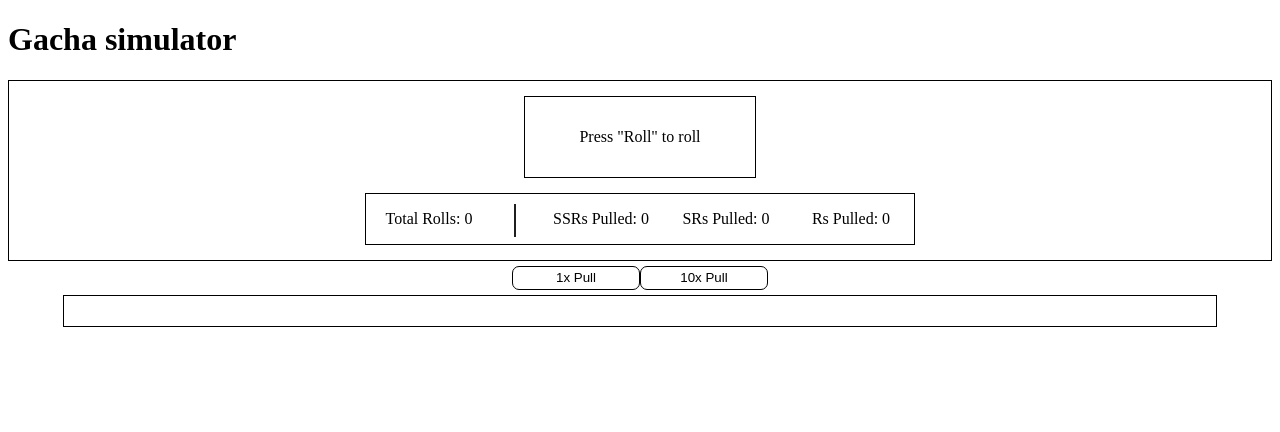
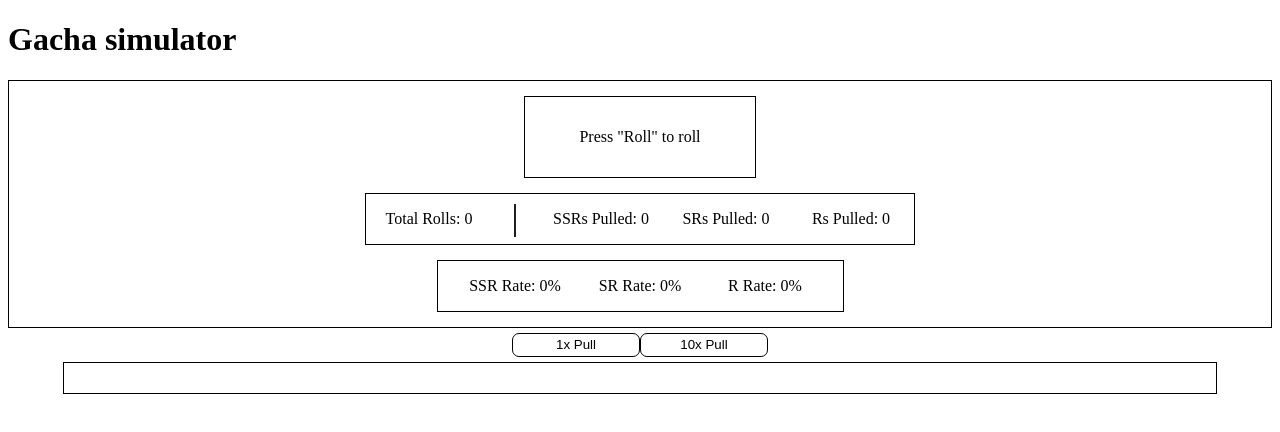
Before and after one commit to RvnVentra/Gacha-Simulator, a React (Create React App) app: page / in a window 1280 px wide. Shown: the top 432 px of the page. Built offline with nearby package versions, Linux system fonts and the light colour scheme.

Commit message:
Added display for gacha percentile based on rolls

```diff
--- a/src/components/Content/Gacha/Gacha.js
+++ b/src/components/Content/Gacha/Gacha.js
@@ -187,7 +187,6 @@ export default function Gacha() {
     return (
         <div>
             <GachaInfo
-                roll={roll}
                 totalRolls={totalRolls}
                 totalCategorizedRolls={totalCategorizedRolls}
                 outcome={outcome}
--- a/src/components/Content/Gacha/GachaInfo/gachaInfo.js
+++ b/src/components/Content/Gacha/GachaInfo/gachaInfo.js
@@ -1,17 +1,31 @@
 import styled from 'styled-components';
 
+const DecimalToPercent = function(value) {
+    return value ? (value * 100).toFixed(2) + '%' : '0%';
+};
+
 export default function Gacha_Info(props) {
-    const {roll, totalRolls, totalCategorizedRolls, outcome} = props;
+    const {totalRolls, totalCategorizedRolls, outcome} = props;
+
+    const { totalSSR, totalSR, totalR } = totalCategorizedRolls;
 
     const displayTotalCategorizedRolls = (
         <RollsContainer>
             <RollsDisplay>Total Rolls: {totalRolls}</RollsDisplay>
             <SeparationLine>|</SeparationLine>
-            <RollsDisplay>SSRs Pulled: {totalCategorizedRolls.totalSSR}</RollsDisplay>
-            <RollsDisplay>SRs Pulled: {totalCategorizedRolls.totalSR}</RollsDisplay>
-            <RollsDisplay>Rs Pulled: {totalCategorizedRolls.totalR}</RollsDisplay>
+            <RollsDisplay>SSRs Pulled: {totalSSR}</RollsDisplay>
+            <RollsDisplay>SRs Pulled: {totalSR}</RollsDisplay>
+            <RollsDisplay>Rs Pulled: {totalR}</RollsDisplay>
         </RollsContainer>
-      );
+    );
+
+    const displayPercentile = (
+        <PercentileContainer>
+            <PercentileDisplay>SSR Rate: {DecimalToPercent(totalSSR / totalRolls)}</PercentileDisplay>
+            <PercentileDisplay>SR Rate: {DecimalToPercent(totalSR / totalRolls)}</PercentileDisplay>
+            <PercentileDisplay>R Rate: {DecimalToPercent(totalR / totalRolls)}</PercentileDisplay>
+        </PercentileContainer>
+    );
 
     const displayOutcome = outcome ? <p>{outcome}</p> : <p>Press "Roll" to roll</p>;
 
@@ -25,6 +39,7 @@ export default function Gacha_Info(props) {
         <InfoContainer>
             <OutcomeContainer>{displayOutcome}</OutcomeContainer>
             {displayTotalCategorizedRolls}
+            {displayPercentile}
         </InfoContainer>
     );
 };
@@ -60,3 +75,17 @@ const RollsDisplay = styled.p`
     width: 125px;
     text-align: center;
 `;
+
+const PercentileContainer = styled.div`
+    display: flex;
+    align-items: center;
+    border: 1px solid black;
+    padding: 0 15px;
+    margin-bottom: 15px;
+    text-align: center;
+`;
+
+const PercentileDisplay = styled.p`
+    width: 125px;
+    text-align: center;
+`;
```
